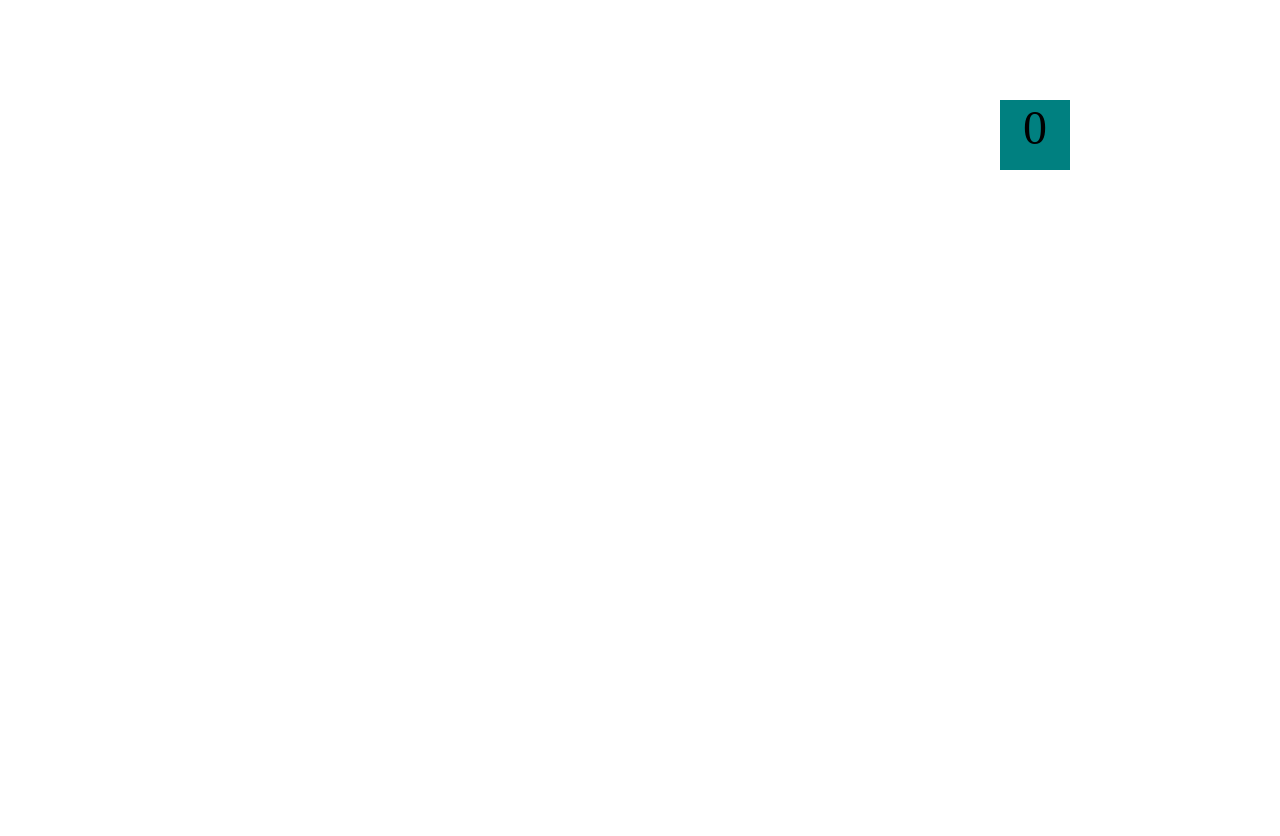
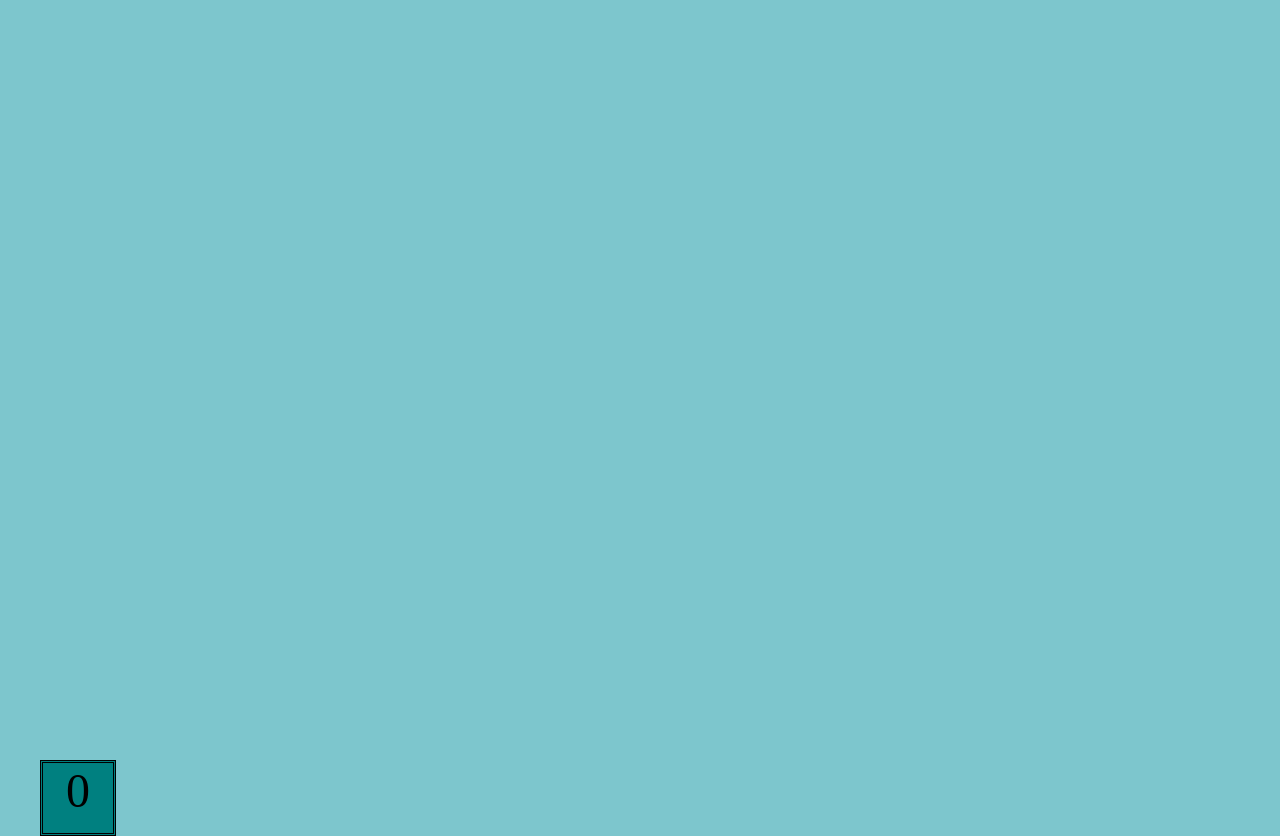
Before and after one commit to MZengel21/MZengel21.github.io, a plain HTML site: page projects/bouncing-box/index.html in a window 1280 px wide. Before the commit the page ends 800 px from the top, so only its background shows below. Drawn offline with Linux system fonts and the light colour scheme.

Commit message:
Ab basic website

```diff
--- a/projects/bouncing-box/index.html
+++ b/projects/bouncing-box/index.html
@@ -15,11 +15,15 @@
 			position: absolute;
 			width: 70px;
 			height: 70px;
-			top: 100px;
+			top: 0px;
 			left: 0px;
 			background-color: teal;
 			font-size: 300%;
 			text-align: center;
+			border-style: double;
+		}
+		body {
+			background: rgb(125, 198, 205);
 		}
 	</style>
 
@@ -39,44 +43,75 @@
 			var boardWidth;
 			var update;
 			var handleBoxClick;
+			var boardHeight;
 
+			function getRandomInt(min, max) {
+				return Math.floor(Math.random() * (max - min + 1)) + min;
+			}
 			// jQuery stuff setup for you
 			box = $('.box');
 			boardWidth = $('.board').width();
+			boardHeight = $( window ).height();
 
 			// TODO 2
-			var position;
+			var positionX;
 			var speed;
 			var points;
+			var directionX;
+			var positionY;
+			var directionY;
+			var width;
+			var height;
 
-			position = 0;
+			width = 0;
+			height = 0;
+			positionX = 0;
+			positionY = 0;
+			directionX = 1;
+			directionY = 1;
 			speed = 10;
 			points = 0;
-			box.css('left', position);
+			box.css('left', positionX);
+			box.css('top', positionY);
 			box.text(points);
 			// TODO 3 / 4
 			update = function() {
-				position = position + speed;
-				box.css('left', position);
+				positionX = positionX + (speed * directionX);
+				positionY = positionY + (speed * directionY);
+				box.css('left', positionX);
+				box.css('top', positionY);
+				if (positionY > boardHeight) {
+					directionY = -1;
+				} else if (positionY < 0) {
+					directionY = 1;
+				}
+				if (positionX > boardWidth) {
+					directionX = -1;
+				} else if (positionX < 0) {
+					directionX = 1;
+				}
 				box.text(points);
 			};
-			function getRandomInt(min, max) {
-				return Math.floor(Math.random() * (max - min + 1)) + min;
-			}
+
 
 			// TODO 5 / 6
 			handleBoxClick = function() {
-				speed = speed + 3;
-				position = 0;
 				points = points + 1;
 				var r = getRandomInt(0, 255);
 			    var g = getRandomInt(0, 255);
 			    var b = getRandomInt(0, 255);
 				box.css('background-color', 'rgb(' + r + ',' + g + ',' + b + ')');
+				if (speed < 20) {
+					speed = speed + 1;
+				} else if (speed < 40) {
+					speed = speed + 2;
+				} else if (speed >= 40) {
+					speed = speed + 3;
+				}
 			};
 
 			//this calls update every 50 milliseconds
-			setInterval(update, 50);
+			setInterval(update, 20);
 			// this calls the handle handleBoxClick function every time the box is clicked on
 			box.on('click', handleBoxClick);
 		})();
```
Also changed, not shown: wood.jpeg (added).
